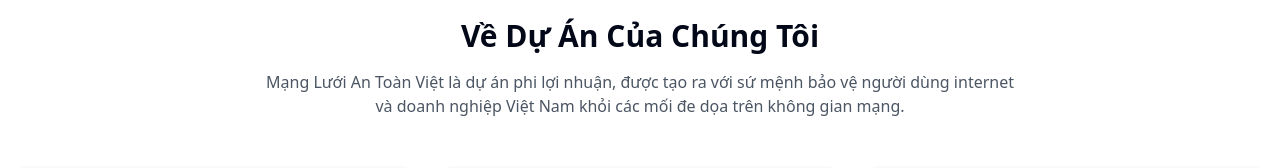
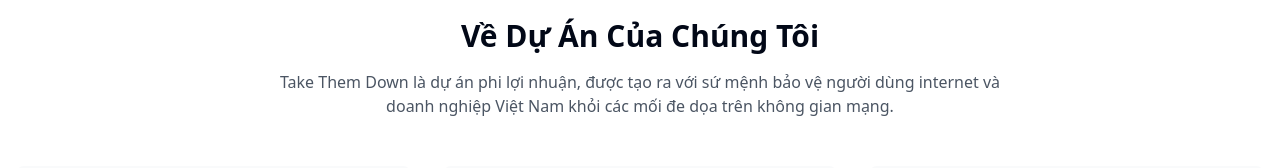
Before and after one commit to willbui69/takethemdown_V2, a React (Vite) app: page / in a window 1280 px wide. Shown: the part 567-735 px from the top of the page. Built offline with nearby package versions, Linux system fonts and the light colour scheme.

Commit message:
Refactor: Update project name
Update project name from "Mạng Lưới An Toàn Việt" to "Take Them Down" in the intro section.

```diff
--- a/src/components/sections/IntroSection.tsx
+++ b/src/components/sections/IntroSection.tsx
@@ -9,7 +9,7 @@ const IntroSection = () => {
         <AnimatedElement className="text-center max-w-3xl mx-auto mb-12">
           <h2 className="text-3xl font-bold mb-4">Về Dự Án Của Chúng Tôi</h2>
           <p className="text-gray-600">
-            Mạng Lưới An Toàn Việt là dự án phi lợi nhuận, được tạo ra với sứ mệnh bảo vệ người dùng
+            Take Them Down là dự án phi lợi nhuận, được tạo ra với sứ mệnh bảo vệ người dùng
             internet và doanh nghiệp Việt Nam khỏi các mối đe dọa trên không gian mạng.
           </p>
         </AnimatedElement>
```
